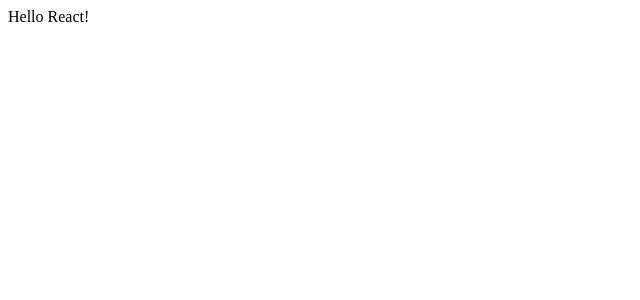
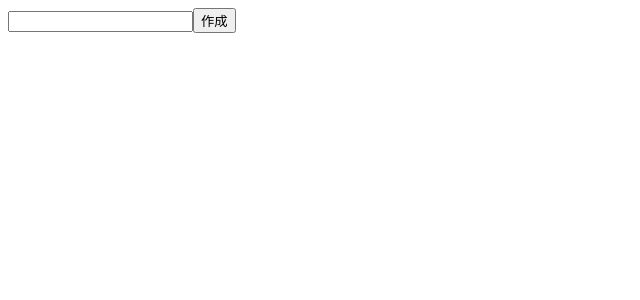
Before and after one commit to thinceller/ts-parcel, a React app: page / in a window 1280 px wide. Shown: the top 300 px of the page, without its empty margins (0-640 px from the left). Built offline with nearby package versions, Linux system fonts and the light colour scheme.

Commit message:
Add Form component

```diff
--- /dev/null
+++ b/src/TodoApp.tsx
@@ -0,0 +1,33 @@
+import * as React from 'react';
+import Form from './components/Form';
+
+interface AppProps {};
+interface AppState {
+  todos: string[];
+};
+
+class TodoApp extends React.Component<AppProps, AppState> {
+  constructor(props: AppProps) {
+    super(props);
+    this.state = {
+      todos: []
+    };
+    this.onSubmit = this.onSubmit.bind(this);
+  }
+
+  onSubmit = (todo: string) => {
+    const { todos } = this.state;
+    todos.push(todo);
+    this.setState({ todos });
+  }
+
+  render() {
+    return (
+      <div>
+        <Form onSubmit={this.onSubmit} />
+      </div>
+    );
+  }
+};
+
+export default TodoApp;
--- a/src/components/App.tsx
+++ /dev/null
@@ -1,15 +0,0 @@
-import * as React from 'react';
-
-export interface Props {
-  content: string;
-};
-
-class App extends React.Component<Props> {
-  render() {
-    return (
-      <div>{this.props.content}</div>
-    );
-  }
-};
-
-export default App;
--- /dev/null
+++ b/src/components/Form.tsx
@@ -0,0 +1,41 @@
+import * as React from 'react';
+
+interface FormProps {
+  onSubmit: (todo: string) => void;
+}
+
+interface FormState {
+  todo: string;
+}
+
+class Form extends React.Component<FormProps, FormState> {
+  constructor(props: FormProps) {
+    super(props);
+    this.state = {
+      todo: ''
+    };
+    this.onChange = this.onChange.bind(this);
+    this.onSubmit = this.onSubmit.bind(this);
+  }
+
+  onChange(e: React.FormEvent<HTMLInputElement>) {
+    this.setState({ todo: e.currentTarget.value });
+  }
+
+  onSubmit(e: React.FormEvent) {
+    e.preventDefault();
+    const { todo } = this.state;
+    this.props.onSubmit(todo);
+  }
+
+  render() {
+    return (
+      <form onSubmit={this.onSubmit}>
+        <input type="text" value={this.state.todo} onChange={this.onChange} />
+        <button type="submit">作成</button>
+      </form>
+    );
+  }
+}
+
+export default Form;
--- a/src/index.tsx
+++ b/src/index.tsx
@@ -1,8 +1,8 @@
 import * as React from 'react';
 import * as ReactDom from 'react-dom';
-import App from './components/App';
+import TodoApp from './TodoApp';
 
 ReactDom.render(
-  <App content="Hello React!"/>,
+  <TodoApp />,
   document.getElementById('app')
 );
```
